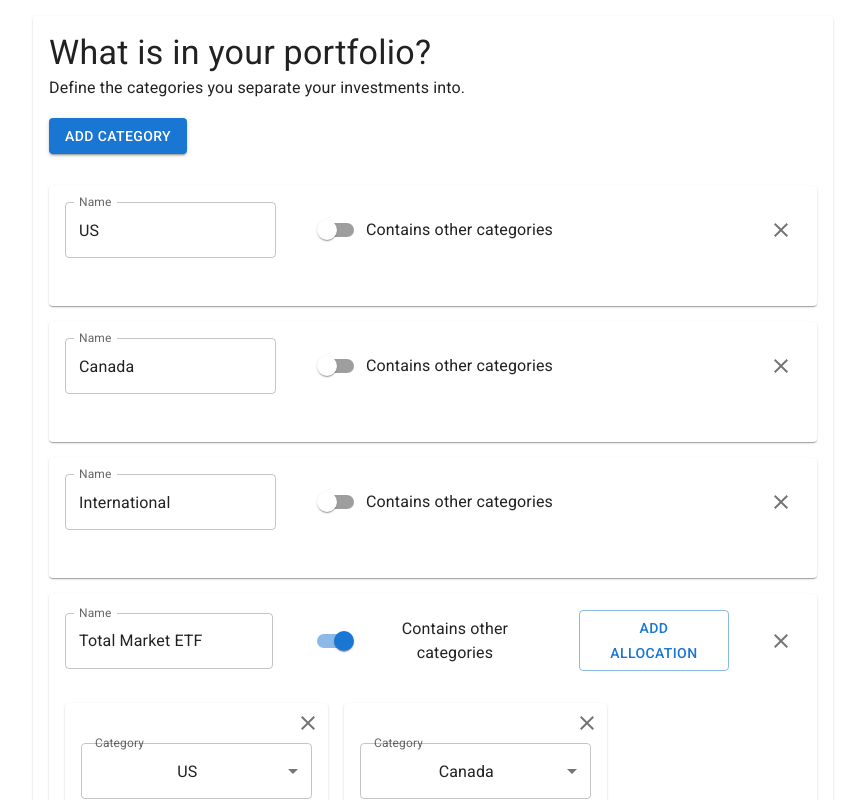
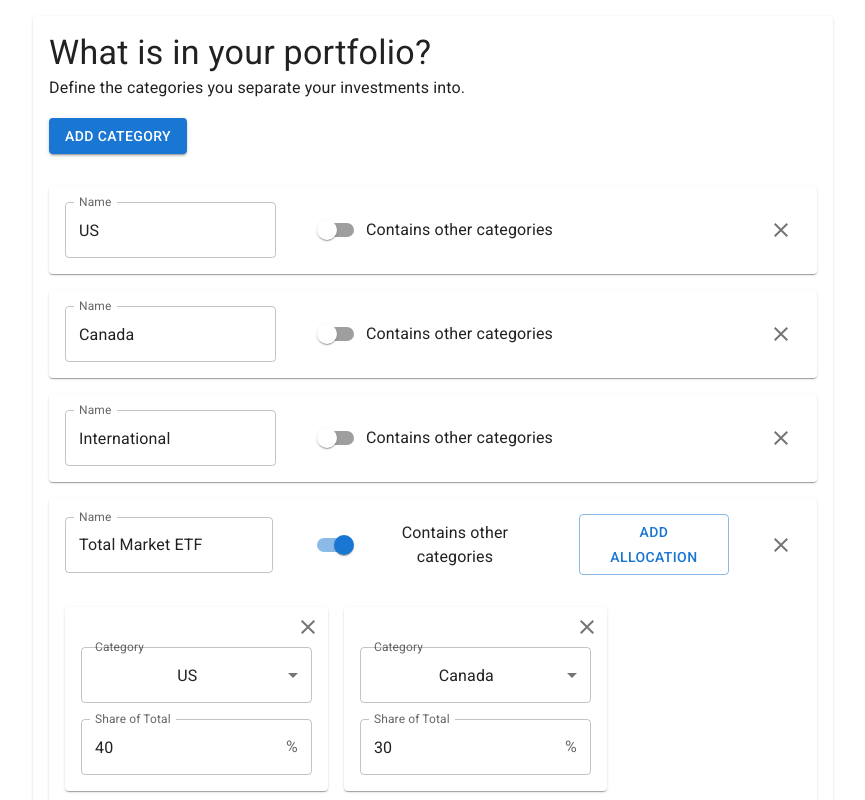
Before and after one commit to markdion/investing-toolbox, a React (Create React App) app: page / in a window 1280 px wide. Shown: the top 800 px of the page, without its empty margins (207-1072 px from the left). Built offline with nearby package versions, Linux system fonts and the light colour scheme.

Commit message:
hide empty allocations Box at the bottom of the category when there are no allocations

```diff
--- a/src/components/Category.jsx
+++ b/src/components/Category.jsx
@@ -70,6 +70,7 @@ export default function Category({
           <Clear/>
         </IconButton>
       </Box>
+      {category.isSuper && category.allocations && category.allocations.size > 0 &&
         <Box sx={{
           display: "flex",
           justifyContent: "flex-start",
@@ -78,8 +79,7 @@ export default function Category({
           flexWrap: "wrap",
           gap: "1rem"
         }}>
-        {category.isSuper && category.allocations &&
-          Array.from(category.allocations).map(([allocationId, allocation], index) => (
+          {Array.from(category.allocations).map(([allocationId, allocation], index) => (
             <Allocation
               key={allocationId}
               availableCategories={allCategories}
@@ -94,7 +94,7 @@ export default function Category({
               }}
             />
           ))}
-        </Box>
+        </Box>}
     </Card>
   );
 }
```
Lines whose indentation alone changed are shown as unchanged.
